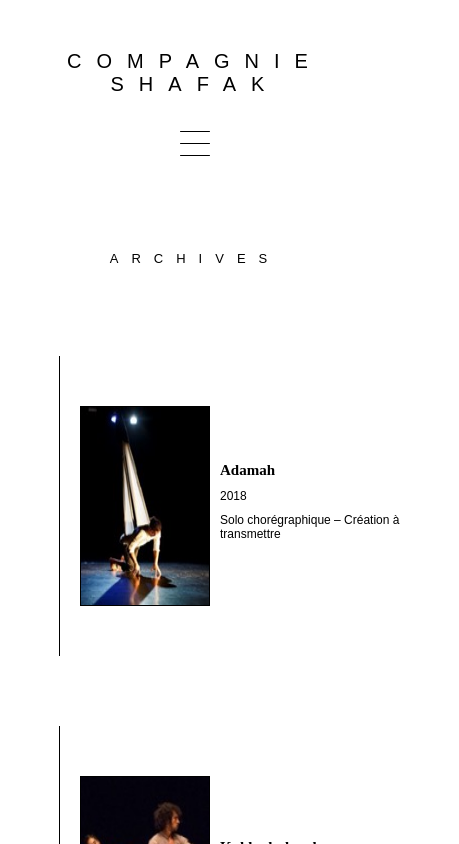
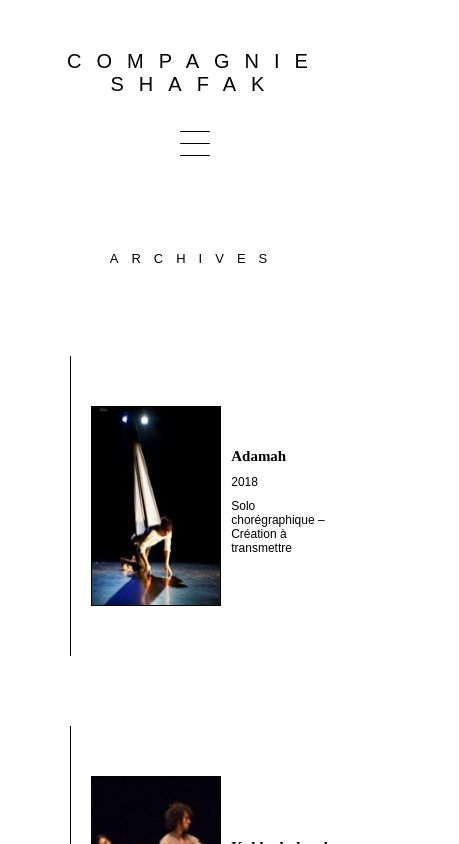
Before and after one commit to MarianneB08/Shafak-Project, a React (Create React App) app in the folder frontend/: page /archives in a window 390 px wide. Shown: the top 844 px of the page, 459 px wide, since content can reach past the window. Built offline with nearby package versions, Linux system fonts and the light colour scheme.

Commit message:
Modifications sur le composant Card.js pour la gestion du responsive sur le format mobile

```diff
--- a/frontend/src/Components/Card.js
+++ b/frontend/src/Components/Card.js
@@ -10,7 +10,7 @@ const Card = ({ filteredCreation }) => {
 
   return (
     <section className={styles.container}>
-      <article className={styles.card} key={filteredCreation.id}>
+      <article className={styles.card}>
         <div className={styles.details}>
           <img
             src={filteredCreation.img.file}
--- a/frontend/src/Components/Card_ltr.module.scss
+++ b/frontend/src/Components/Card_ltr.module.scss
@@ -6,8 +6,8 @@
   display: flex;
   flex-wrap: wrap;
   justify-content: space-around;
-  width: auto;
   height: fit-content;
+  width: 80%;
   margin: 0 2rem 0 2rem;
   .card {
     margin-bottom: 7rem;
```
